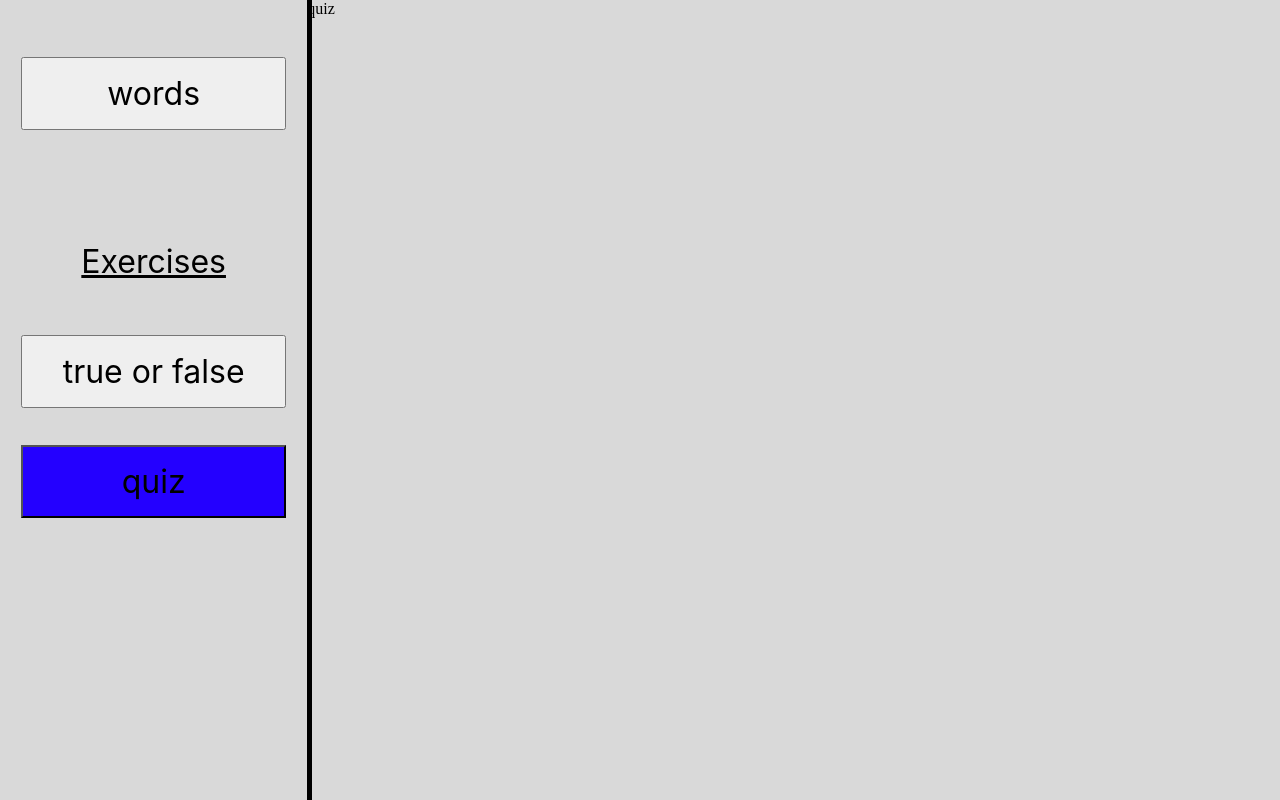
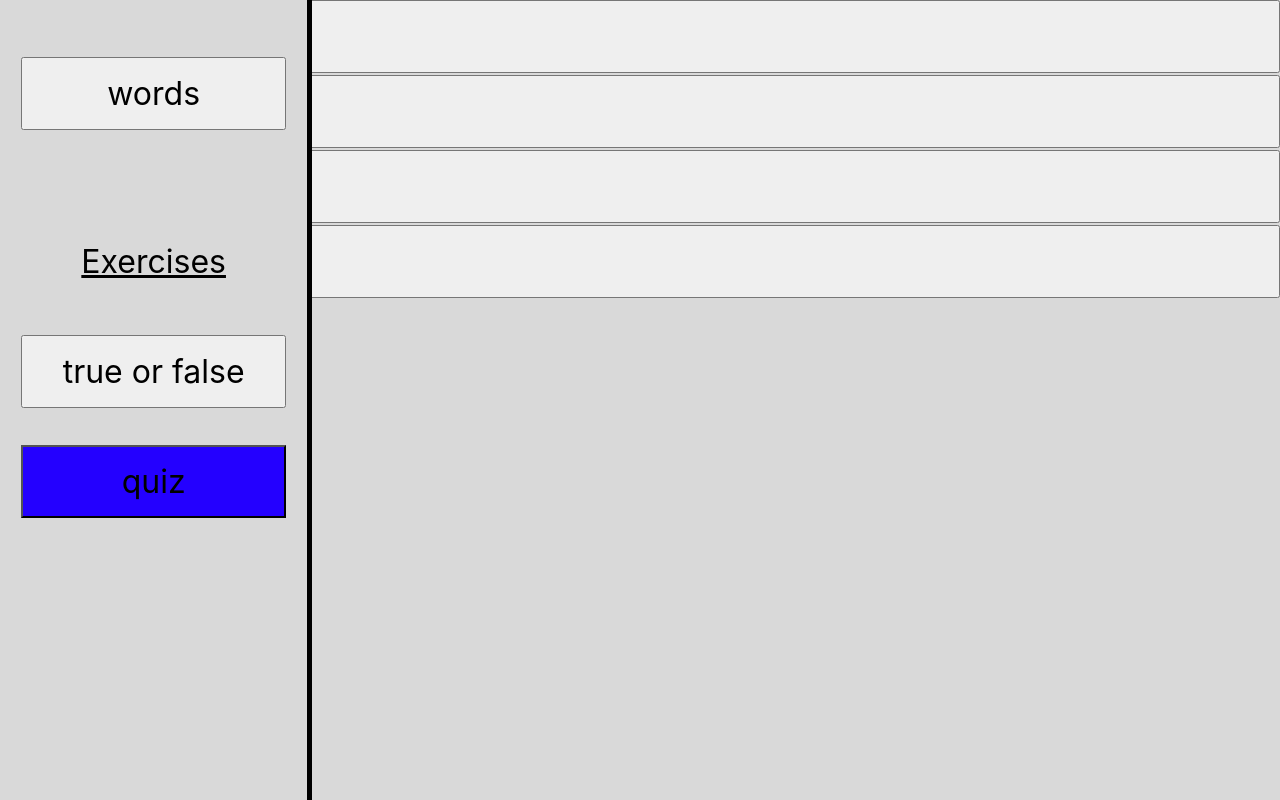
Before and after one commit to Vishenka93/pair_words, a website with bundled scripts: page index.html in a window 1280 px wide. Both pictures are taken after a click on the button "quiz". Built offline with nearby package versions, Linux system fonts and the light colour scheme.

Commit message:
quiz logic

```diff
--- a/index.html
+++ b/index.html
@@ -81,12 +81,28 @@
                             <button class="restart">restart</button>
                         </div>
                     </div>
-                    <div class="quiz" data-name="quiz">quiz</div>
+                    <div class="quiz" data-name="quiz">
+                        <div class="quiz__content">
+                            <p class="quiz__question"></p>
+                            <div class="quiz__item"></div>
+                            <div class="quiz__buttons">
+                                <button class="quiz__button"></button>
+                                <button class="quiz__button"></button>
+                                <button class="quiz__button"></button>
+                                <button class="quiz__button"></button>
+                            </div>
+                        </div>
+                        <div class="quiz__result">
+                            <p class="quiz__result-score"></p>
+                            <button class="quiz__restart">restart</button>
+                        </div>
+                    </div>
                 </div>
             </main>
             <footer class="footer"></footer>
         </div>
         <script type="module" src="script.js"></script>
         <script type="module" src="trueOfFalse.js"></script>
+        <script type="module" src="quiz.js"></script>
     </body>
 </html>
--- /dev/null
+++ b/quiz.js
@@ -0,0 +1,76 @@
+const item = document.querySelector(".quiz__item");
+const currentQuestionShow = document.querySelector(".quiz__question");
+
+const result = document.querySelector(".quiz__result");
+const resultScore = document.querySelector(".quiz__result-score");
+const content = document.querySelector(".quiz__content");
+const restartBtn = document.querySelector(".quiz__restart");
+const answerBtns = document.querySelectorAll(".quiz__button");
+// пары слов
+const storagePairs = localStorage.getItem("words");
+let pairs = storagePairs === null ? [] : JSON.parse(storagePairs);
+let quantity = 12;
+export const exsiciseQuiz = (pairs) => {
+    const selected = pairs.sort(() => 0.5 - Math.random()).slice(0, quantity); // тут взяли 10 слов из общего количества в словаре
+
+    let currentQuestion = 0; // номер текущего вопроса, начиная с 0
+    let score = 0; //количество правильных ответов
+
+    content.style.display = "block";
+    result.style.display = "none";
+
+    const showWords = (i) => {
+        //отрисовка номера вопроса и пары слов, перевод зависет от рандома или монетки
+
+        const answers = pairs
+            .filter(({ id }) => id !== selected[i]["id"])
+            .sort(() => 0.5 - Math.random())
+            .slice(0, 3)
+            .map(({ ukWord }) => ukWord);
+        answers.push(selected[i]["ukWord"]);
+        answers.sort(() => 0.5 - Math.random());
+        answerBtns.forEach((btn, idx) => {
+            btn.textContent = answers[idx];
+            btn.dataset.value = answers[idx];
+        });
+
+        const en = selected[i]["enWord"];
+        item.textContent = en;
+
+        currentQuestionShow.textContent = `current question: ${
+            i + 1
+        } / ${quantity}`; //номер вопроса начиная с 1
+    };
+
+    const handleAnswer = (answer, i) => {
+        if (answer === selected[i]["ukWord"]) {
+            score += 1;
+        }
+    };
+
+    const finish = () => {
+        content.style.display = "none";
+        result.style.display = "block";
+        resultScore.textContent = `your result: ${score} / ${quantity}`;
+    };
+
+    answerBtns.forEach((btn) => {
+        btn.onclick = (e) => {
+            const value = e.target.dataset.value;
+            handleAnswer(value, currentQuestion);
+            currentQuestion++;
+            if (currentQuestion < quantity) {
+                showWords(currentQuestion);
+            } else {
+                finish();
+            }
+        };
+    });
+
+    showWords(currentQuestion); //отрисовка первого вопроса при загрузке нашей игры
+};
+
+restartBtn.onclick = () => {
+    exsiciseQuiz(pairs);
+};
+// 10 вынети в конст и сделать функционал для изменени кол-ва слов
--- a/script.js
+++ b/script.js
@@ -1,4 +1,5 @@
 import { exirciseTrueOrFalse } from "./trueOfFalse.js";
+import { exsiciseQuiz } from "./quiz.js";
 
 const inputUk = document.querySelector(".wrapper__input_uk");
 const inputEn = document.querySelector(".wrapper__input_en");
@@ -96,6 +97,8 @@ toolbarBtns.forEach((btn) => {
         handleClickTab(tabName);
         if (tabName === "true-or-false") {
             exirciseTrueOrFalse(pairs);
+        } else if (tabName === "quiz") {
+            exsiciseQuiz(pairs);
         }
     };
 });
```
